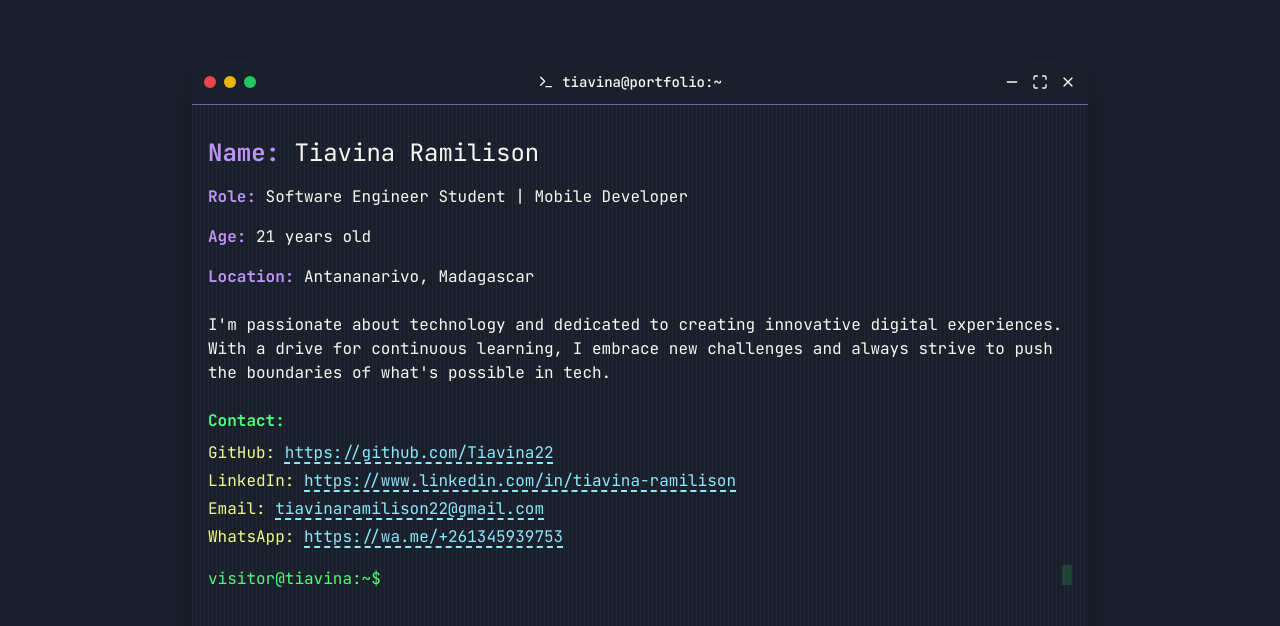
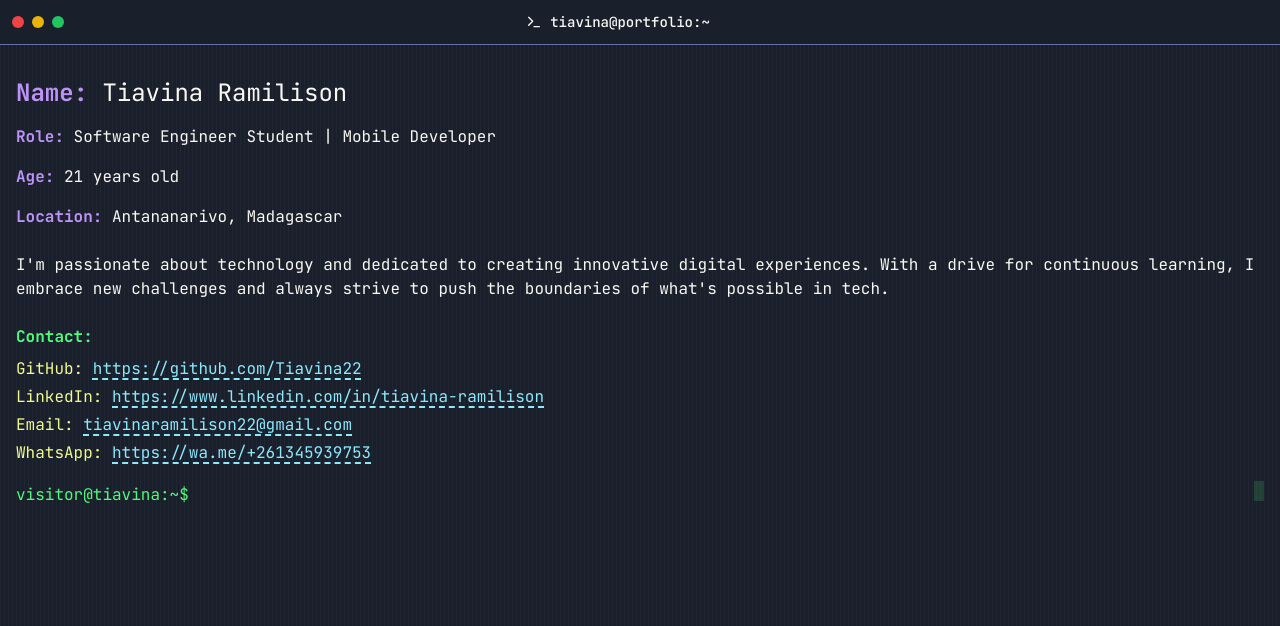
Before and after one commit to Tiavina22/tiavina-linux, a React (Vite) app: page / in a window 1280 px wide. Shown: the top 626 px of the page. Built offline with nearby package versions, Linux system fonts and the light colour scheme.

Commit message:
[FEAT] : fullscreen terminal look.

```diff
--- a/package.json
+++ b/package.json
@@ -52,6 +52,7 @@
     "react-day-picker": "^8.10.1",
     "react-dom": "^18.3.1",
     "react-hook-form": "^7.53.0",
+    "react-icons": "^5.5.0",
     "react-resizable-panels": "^2.1.3",
     "react-router-dom": "^6.26.2",
     "recharts": "^2.12.7",
--- a/src/components/Terminal.tsx
+++ b/src/components/Terminal.tsx
@@ -1,18 +1,14 @@
-
 import React, { useState, useEffect, useRef } from 'react';
 import TerminalPrompt from './TerminalPrompt';
 import TerminalOutput from './TerminalOutput';
 import { terminalPages } from '../data/terminalData';
-import { Terminal as TerminalIcon, X, Minus, Maximize } from 'lucide-react';
+import { Terminal as TerminalIcon } from 'lucide-react';
 
 const Terminal: React.FC = () => {
   const [outputs, setOutputs] = useState<React.ReactNode[]>([]);
   const [currentPage, setCurrentPage] = useState<number>(0);
   const [showWelcome, setShowWelcome] = useState<boolean>(true);
   const terminalRef = useRef<HTMLDivElement>(null);
-
-  // Terminal window state
-  const [isFullscreen, setIsFullscreen] = useState(false);
 
   useEffect(() => {
     // Auto display first page after welcome message
@@ -111,13 +107,9 @@ const Terminal: React.FC = () => {
     setOutputs(prevOutputs => [...prevOutputs, systemOutput]);
   };
 
-  const toggleFullscreen = () => {
-    setIsFullscreen(!isFullscreen);
-  };
-
   return (
-    <div className={`${isFullscreen ? 'fixed inset-0 z-50' : 'min-h-screen w-full'} bg-terminal-background flex items-center justify-center p-4`}>
-      <div className={`terminal-window w-full ${isFullscreen ? 'h-full' : 'max-w-4xl h-[85vh]'} rounded-md overflow-hidden flex flex-col shadow-2xl`}>
+    <div className="fixed inset-0 z-50 bg-terminal-background flex items-center justify-center">
+      <div className="terminal-window w-full h-full rounded-md overflow-hidden flex flex-col shadow-2xl">
         {/* Terminal header */}
         <div className="bg-terminal-background border-b border-terminal-comment p-3 flex items-center justify-between">
           <div className="flex items-center space-x-2">
@@ -131,20 +123,8 @@ const Terminal: React.FC = () => {
             <span className="text-terminal-text text-sm font-medium">tiavina@portfolio:~</span>
           </div>
 
-          <div className="flex items-center space-x-3">
-            <button className="text-terminal-text hover:text-terminal-yellow transition-colors">
-              <Minus size={16} />
-            </button>
-            <button
-              className="text-terminal-text hover:text-terminal-yellow transition-colors"
-              onClick={toggleFullscreen}
-            >
-              <Maximize size={16} />
-            </button>
-            <button className="text-terminal-text hover:text-terminal-red transition-colors">
-              <X size={16} />
-            </button>
-          </div>
+          {/* Supprimer les boutons de contrôle */}
+          <div className="w-24"></div> {/* Espace vide pour maintenir l'alignement */}
         </div>
 
         {/* Terminal content */}
```
Also changed, not shown: 1 other file (tests, documents, lock files or other folders).
